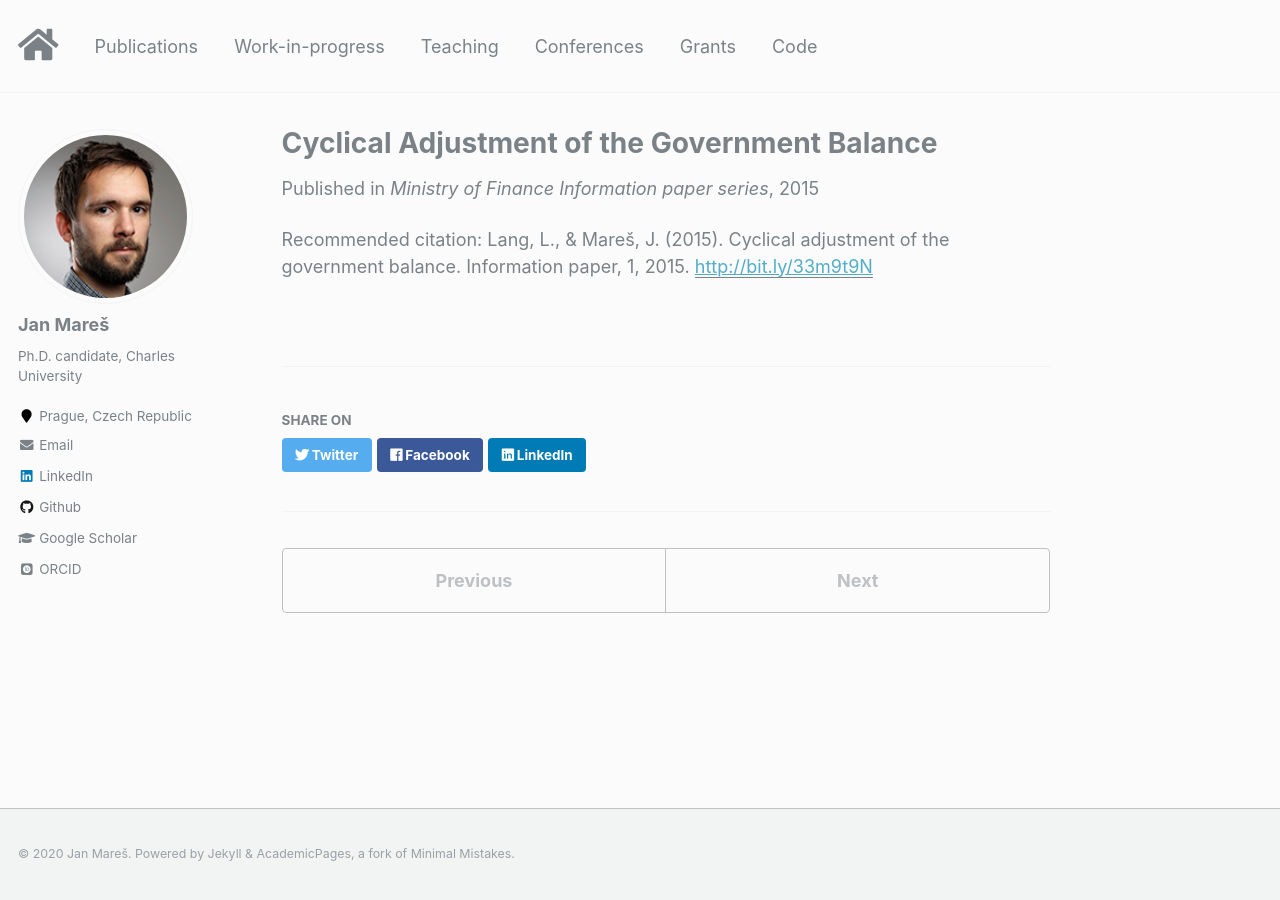
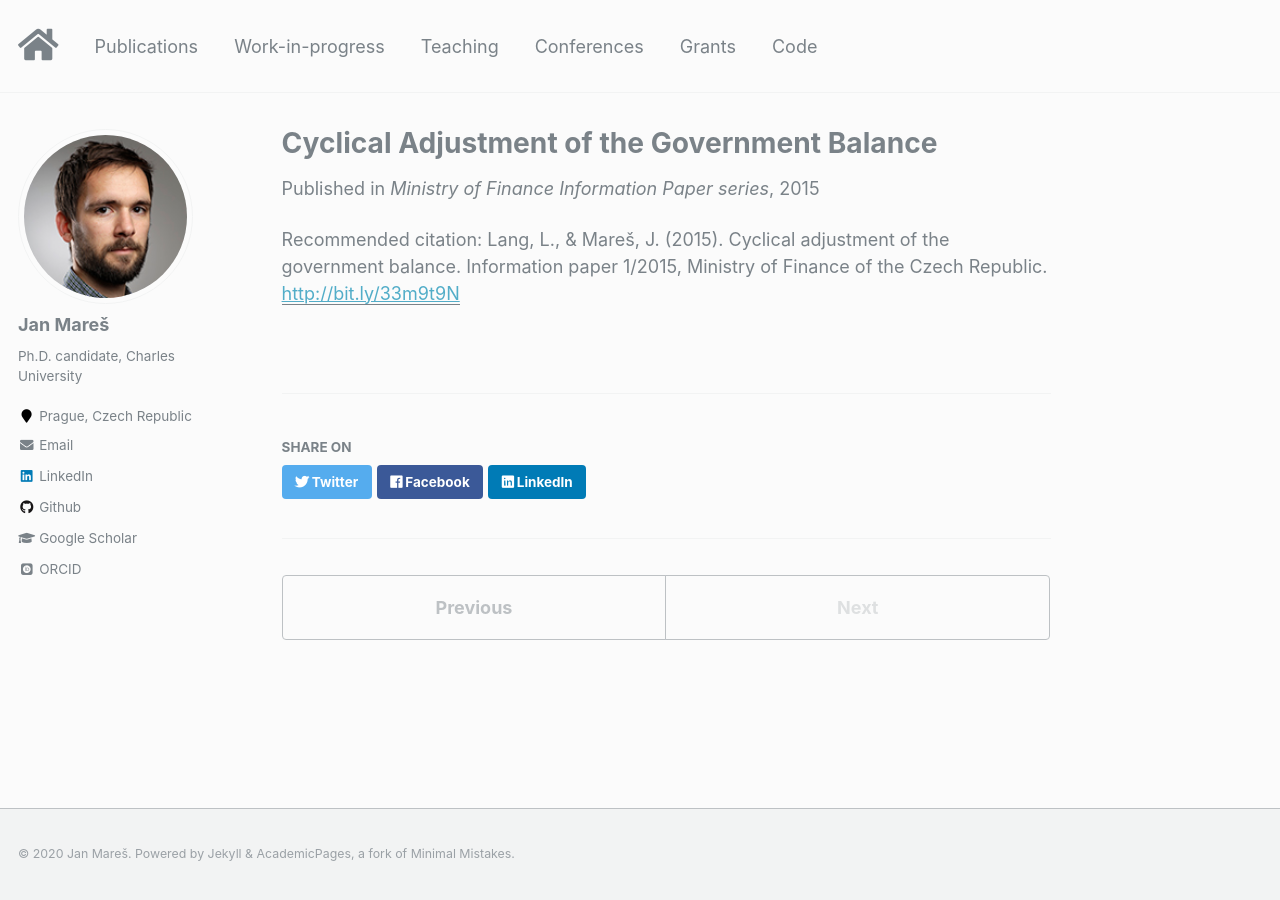
Before and after one commit to janxmares/janxmares.github.io, a Jekyll site: the page built from _wp/mfcrsaldo.md, in a window 1280 px wide. Built offline with Jekyll 4.4.1, drawn with Linux system fonts in a browser that asks for light colours; some web fonts are replaced; a file with an impossible date is left out.

Commit message:
wp update

```diff
--- a/_wp/mfcrsaldo.md
+++ b/_wp/mfcrsaldo.md
@@ -3,7 +3,7 @@ title: 'Cyclical Adjustment of the Government Balance'
 collection: wp
 permalink: /wp/mfcrsaldo
 date: 2015-11-01
-venue: 'Ministry of Finance Information paper series'
+venue: 'Ministry of Finance Information Paper series'
 paperurl: 'http://bit.ly/33m9t9N'
-citation: 'Lang, L., & Mareš, J. (2015). Cyclical adjustment of the government balance. Information paper, 1, 2015.'
+citation: 'Lang, L., & Mareš, J. (2015). Cyclical adjustment of the government balance. Information paper 1/2015, Ministry of Finance of the Czech Republic.'
 ---
```
Also changed, not shown: _wp/mmmodel.md (+3 -3 lines).
